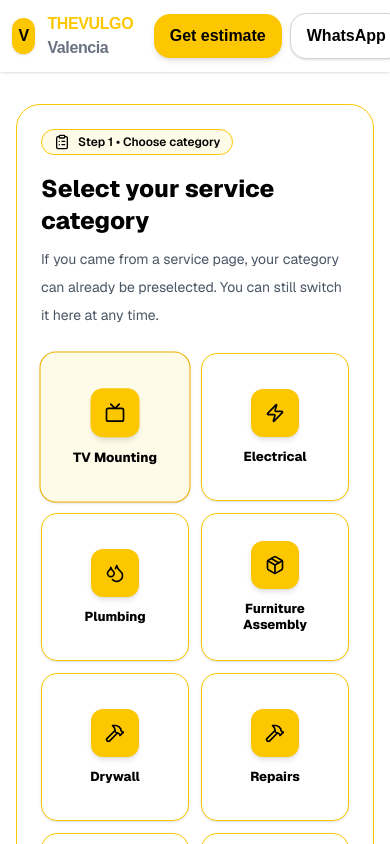
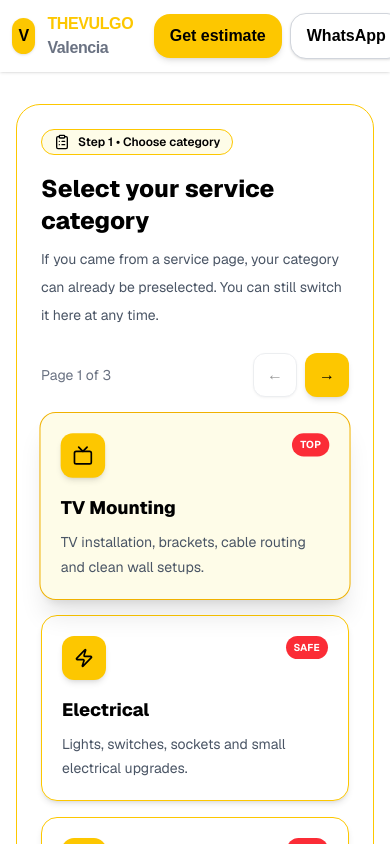
Before and after one commit to danylopechatkin/thevulgo-es, a Next.js app: page /estimate in a window 390 px wide. Shown: the top 844 px of the page. Built offline with nearby package versions, Linux system fonts and the light colour scheme.

Commit message:
delete  mobile compact category grid for estimate page

```diff
--- a/app/estimate/page.tsx
+++ b/app/estimate/page.tsx
@@ -968,40 +968,6 @@ return (
                 </div>
 
                 <div className="mt-6">
-  {/* MOBILE */}
-  <div className="grid grid-cols-2 gap-3 md:hidden">
-    {CATEGORY_OPTIONS.map((option) => {
-      const active = category === option.key;
-      const cfg = CATEGORY_DATA[option.key];
-
-      return (
-        <button
-          key={option.key}
-          type="button"
-          onClick={() => {
-            setCategory(option.key);
-            setQuantities({});
-          }}
-          className={`flex aspect-square flex-col items-center justify-center rounded-2xl border p-4 text-center shadow-sm transition-all duration-200 ${
-            active
-              ? "border-yellow-500 bg-yellow-50 shadow-lg scale-[1.02]"
-              : "border-yellow-400 bg-white hover:bg-yellow-50/40"
-          }`}
-        >
-          <div className="flex h-12 w-12 items-center justify-center rounded-xl bg-yellow-400 text-black shadow-md">
-            {cfg.icon}
-          </div>
-
-          <h3 className="mt-3 text-[13px] font-extrabold leading-4 text-black">
-            {cfg.title}
-          </h3>
-        </button>
-      );
-    })}
-  </div>
-
-  {/* DESKTOP / LAPTOP */}
-  <div className="hidden md:block">
   <div className="mb-4 flex items-center justify-between gap-4">
     <div className="text-sm text-gray-500">
       Page {categoryPage + 1} of {totalCategoryPages}
@@ -1082,8 +1048,6 @@ return (
     })}
   </div>
 </div>
-</div>
-
 </section>
 
               <section className="rounded-3xl border border-yellow-400 bg-white p-6 shadow-xl sm:p-8">
```
Lines whose indentation alone changed are shown as unchanged.
